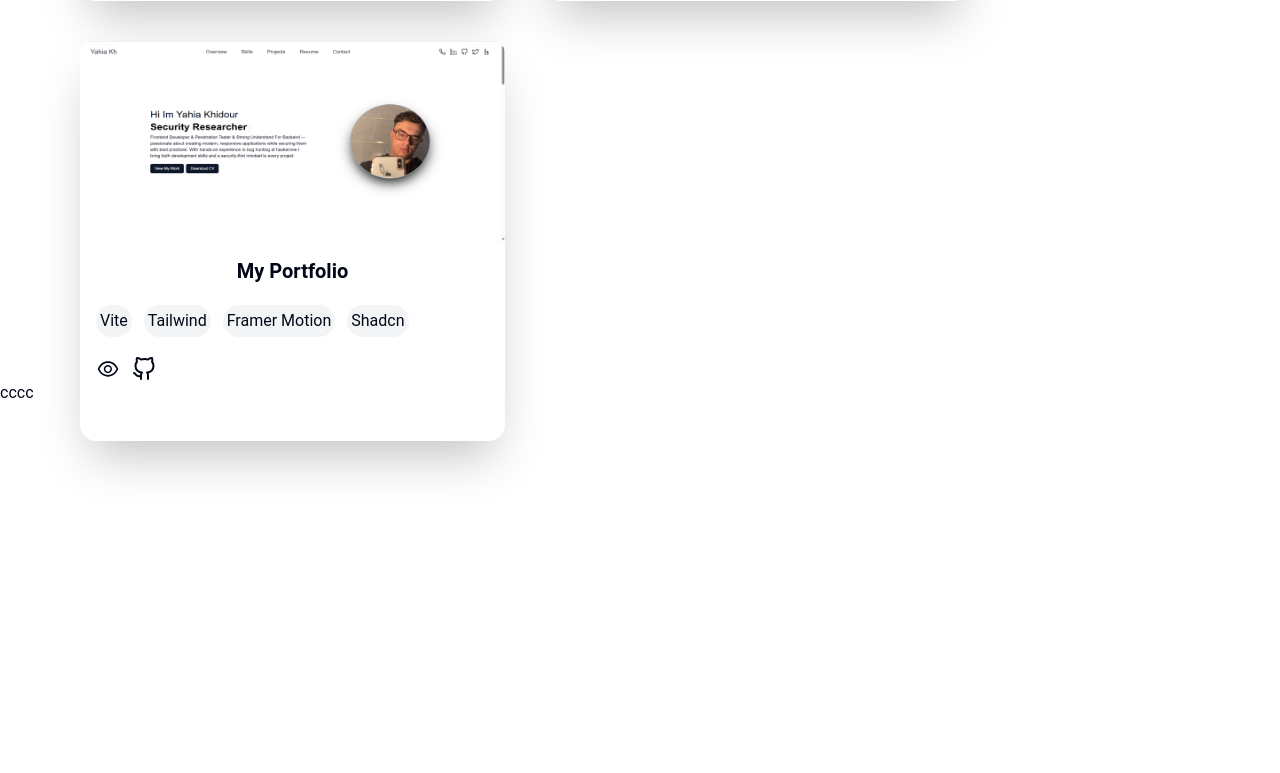
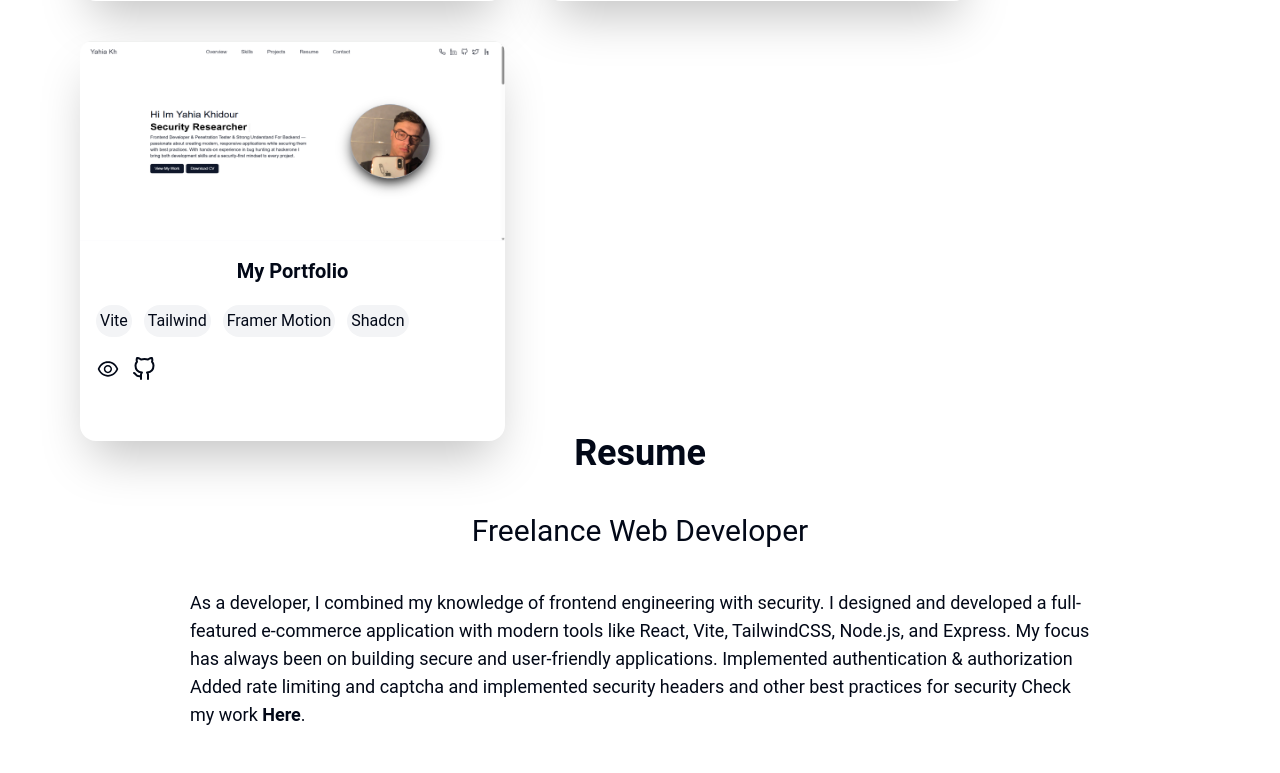
Before and after one commit to Ykx7/Portfolio, a React (Vite) app: page / in a window 1280 px wide. Shown: the part 2019-2792 px from the top of the page. Built offline with nearby package versions, Linux system fonts and the light colour scheme.

Commit message:
Do The Resume Section

```diff
--- a/src/Pages/Home/Home.jsx
+++ b/src/Pages/Home/Home.jsx
@@ -8,6 +8,7 @@ import { Link } from "react-router-dom"
 import { Eye } from "lucide-react"
 import { FiGithub } from "react-icons/fi";
 import { AiOutlineEye } from "react-icons/ai";
+import ContactForm from "@/components/ContactForm"
 
 
 const Home = () => {
@@ -230,6 +231,56 @@ transition={{ duration: 0.5 }}
 
 
 
+        <section id="resume" className="h-screen flex flex-col items-center justify-center gap-10">
+          <span className="text-4xl font-bold">Resume</span>
+
+
+
+
+<span className="text-3xl">Freelance Web Developer</span>
+
+
+          <div className="flex flex-col gap-5 ">
+              <p className="max-w-[900px] text-lg">
+                As a developer, I combined my knowledge of frontend engineering with security. I designed and developed a full-featured e-commerce application with modern tools like React, Vite, TailwindCSS, Node.js, and Express. My focus has always been on building secure and user-friendly applications.
+
+Implemented authentication & authorization
+
+Added rate limiting and captcha and implemented security headers and other best practices for security Check my work <a href="http://localhost:5173/#projects" className="font-bold">Here</a>.
+              </p>
+          </div>
+
+
+
+
+
+
+              <span className="text-3xl">Security Researcher</span>
+
+            <div className="flex flex-col gap-5 ">
+              <p className="max-w-[900px] text-lg">I started my journey in cybersecurity as a Security Researcher, focusing on real-world applications And Playing Ctfs And Solve Labs.
+                 Over time, I reported more than 5 valid vulnerabilities across well-known companies.
+                  One of my biggest achievements was discovering a critical bug in Glassdoor. I also submitted valid security reports to Apple and Sony.
+
+Specialized in web application penetration testing (XSS, ATO, authentication bypass, etc.) And I create some automation and security tools that do some work and save time for me so i have a lot of experience and different skills
+
+and, Gained hands-on experience with OWASP Top 10 vulnerabilities
+
+Built a strong foundation in web security practices For more info check the links below.</p>
+
+
+<span className="font-semibold">My Hackerone Account: <a className="font-bold" href="https://hackerone.com/idkwhoiamx999">Hacker One</a></span>
+<span className="font-semibold">Apple Hall Of Fame In Décembre 2023 Yahya Khidour (Dz): <a className="font-bold" href="https://support.apple.com/fr-cm/122162">Apple</a></span>
+
+
+
+
+
+
+            </div>
+
+
+        </section>
 
 
 
@@ -237,13 +288,17 @@ transition={{ duration: 0.5 }}
 
 
 
+        <section id="contact" className="h-screen flex flex-col items-center justify-center">
+          <span className="text-4xl font-bold">Contact</span>
 
-        <section id="resume" className="h-screen">
-          cccc
+          <div>
+            <ContactForm />
+          </div>
+
         </section>
-        <section id="contact" className="h-screen">
-          Contact
-        </section>
+
+
+
 
       </div>
 
--- /dev/null
+++ b/src/components/ContactForm.jsx
@@ -0,0 +1,10 @@
+// ContactForm.jsx
+
+const ContactForm = () => {
+
+  return (
+<div></div>
+  );
+};
+
+export default ContactForm;
--- a/src/components/Navbar.jsx
+++ b/src/components/Navbar.jsx
@@ -82,11 +82,12 @@ const Navbar = () => {
 
         <div className="flex gap-4">
 
-          <Link to='/cart'>
-            <FiPhone className="w-6 h-6" />
-          </Link>
+<a href="tel:+213556042818" className="flex items-center gap-2">
+  <FiPhone className="w-6 h-6"/>
+</a>
 
-          <Link to='/shop'>
+
+          <Link to='https://www.linkedin.com/in/yahia-khidour-9254a0256/'>
             <SlSocialLinkedin className="w-6 h-6"/>
           </Link>
 
@@ -95,7 +96,7 @@ const Navbar = () => {
             <FiGithub className="w-6 h-6"/>
           </Link>
 
-          <Link to='/cart'>
+          <Link to='https://x.com/7xOneeeeeeeee9'>
             <FiTwitter className="w-6 h-6" />
           </Link>
 
```
